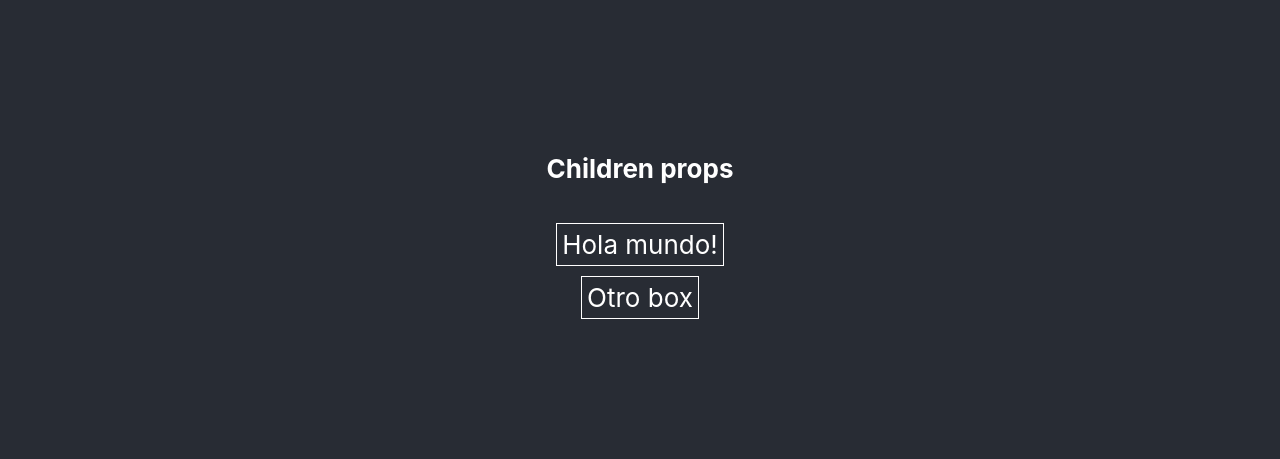
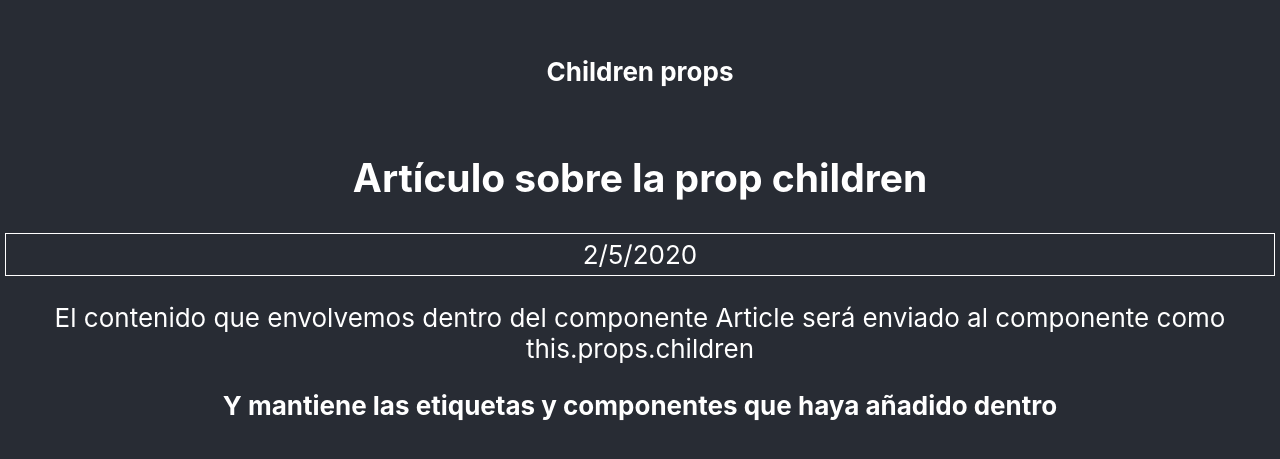
Before and after one commit to daserrano/reactNative, a React (Create React App) app: page / in a window 1280 px wide. Shown: the part 179-638 px from the top of the page. Built offline with nearby package versions, Linux system fonts and the light colour scheme.

Commit message:
Añadida dependencia PropTypes. Prop con tipo y obligatorio. Solamente se utiliza en desarrollo.

```diff
--- a/src/App.js
+++ b/src/App.js
@@ -1,6 +1,7 @@
 import React, { Component } from 'react';
 import logo from './logo.svg';
 import './App.css';
+import PropTypes from 'prop-types'
 
 class Box extends Component {
   render() {
@@ -12,14 +13,40 @@ class Box extends Component {
   }
 }
 
+class Article extends Component {
+  static propTypes =  {
+    author: PropTypes.string.isRequired
+  }
+  render() {
+    const { author, children, date, title} = this.props
+    return (
+      <section>
+        <h2>{title}</h2>
+        {author && <p><em>Escrito por {author}</em></p>}
+        <Box>{date}</Box>
+        <article>
+          {children}
+        </article>
+      </section>
+    )
+  }
+}
+
 class App extends Component {
   render() {
     return (
     <div className="App">
       <header className="App-header">
         <h4>Children props</h4>
-        <Box>Hola mundo!</Box>
-        <Box>Otro box</Box>
+        <Article
+          date={new Date().toLocaleDateString()}
+          title='Artículo sobre la prop children'
+        >
+          <p>El contenido que envolvemos dentro del componente Article será
+          enviado al componente como this.props.children</p>
+          <strong>Y mantiene las etiquetas y componentes que haya
+          añadido dentro</strong>
+        </Article>
       </header>
     </div>
   );
```
